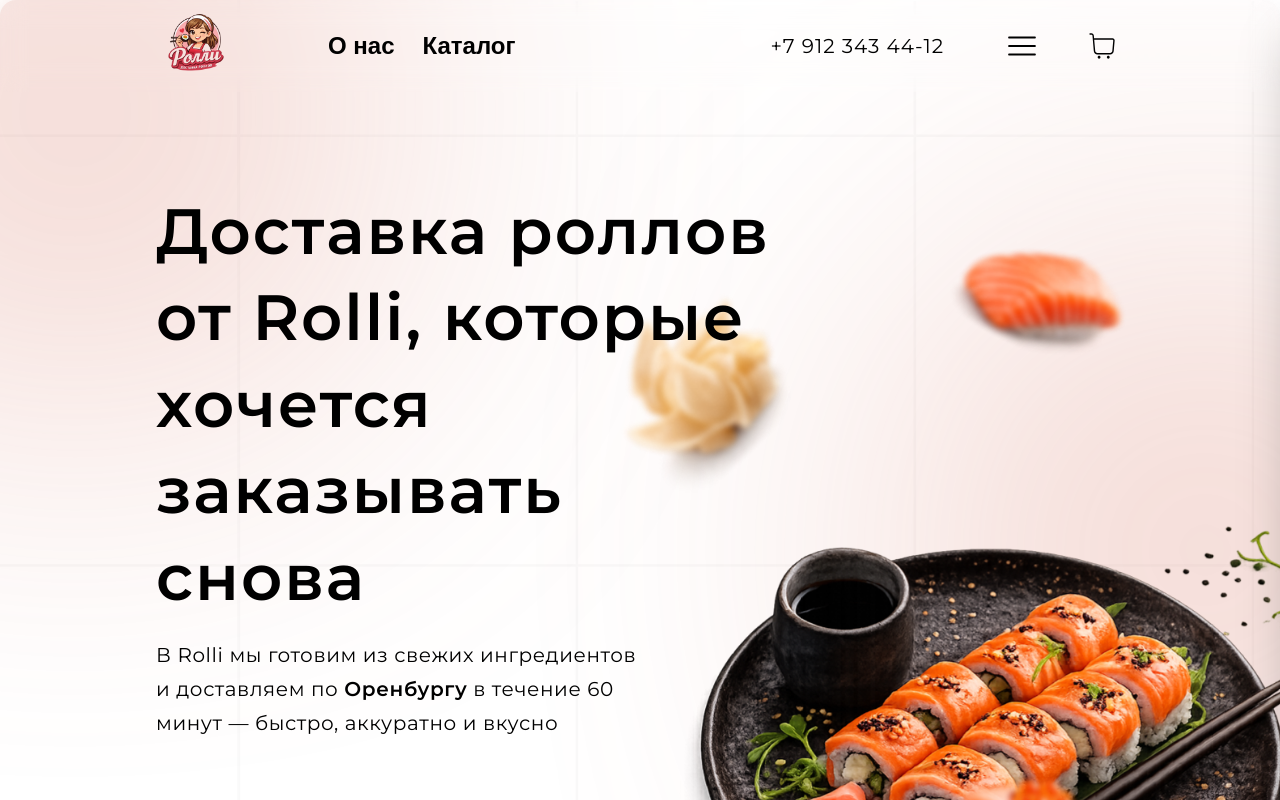
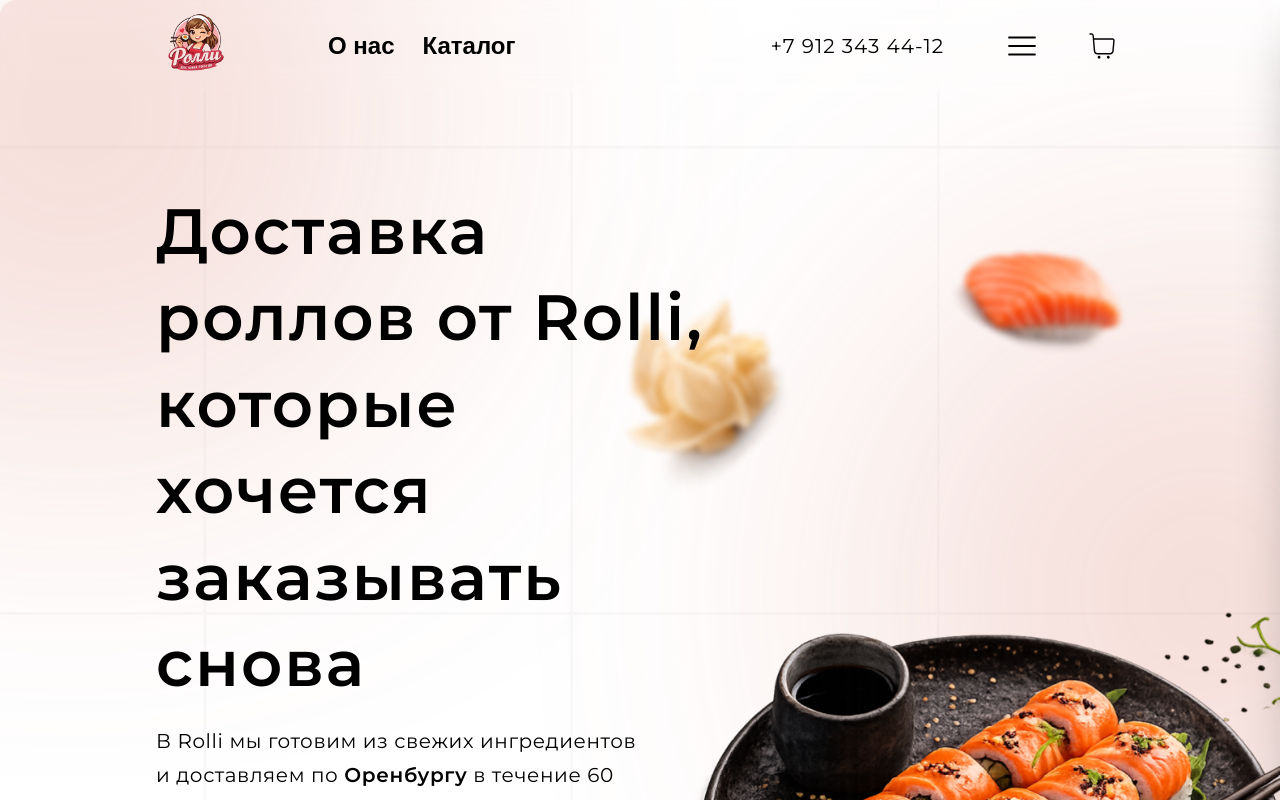
Before and after one commit to eg1oria/rolli, a Next.js app in the folder frontend/: page / in a window 1280 px wide. Shown: the top 800 px of the page. Built offline with nearby package versions, Linux system fonts and the light colour scheme; no server answers.

Commit message:
Update Hero.tsx

```diff
--- a/frontend/src/components/Hero.tsx
+++ b/frontend/src/components/Hero.tsx
@@ -72,7 +72,7 @@ export default function Hero({ onOrderClick }: { onOrderClick?: () => void }) {
         {/* Text content */}
         <div className="max-w-7xl flex flex-col items-start space-y-6 sm:space-y-8 md:space-y-12 lg:space-y-18 xl:space-y-24 z-10">
           <h1
-            className="mb-1 md:mb-4.5 text-[22px] xl:max-w-[70%] max-[1620px]:!max-w-[50%] max-[1540px]:!max-w-[65%] max-[767px]:!max-w-full sm:text-2xl md:text-4xl lg:text-5xl xl:max-[60%] xl:text-[64px] md:max-w-[60%] lg:max-w-[60%]"
+            className="mb-1 md:mb-4.5 text-[22px] xl:max-w-[70%] max-[1645px]:!max-w-[45%] max-[1540px]:!max-w-[60%] max-[767px]:!max-w-full sm:text-2xl md:text-4xl lg:text-5xl xl:max-[60%] xl:text-[64px] md:max-w-[60%] lg:max-w-[60%]"
             style={{
               fontFamily: 'Montserrat, sans-serif',
               fontWeight: 600,
```
